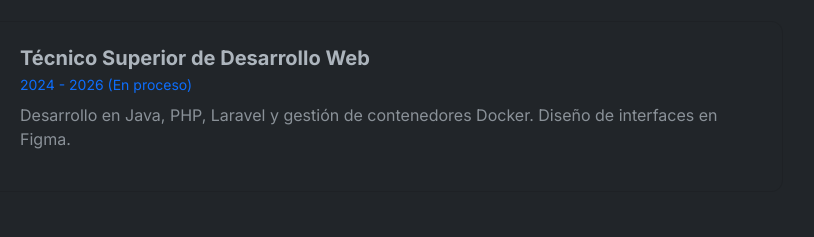
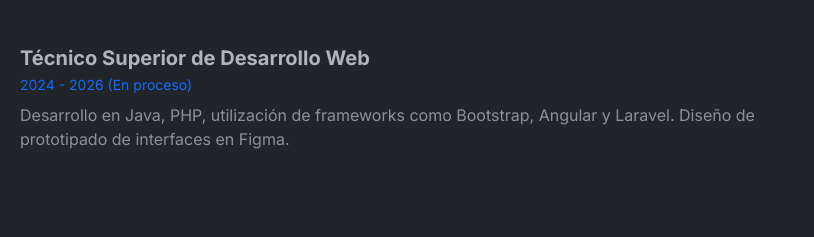
Before and after one commit to vaN1N/proyecto_portafolio, a plain HTML site: page index.html in a window 1280 px wide. Shown: the part 903-1140 px from the top of the page, 295-1109 px from the left. Drawn offline with nearby package versions, Linux system fonts and the light colour scheme.

Commit message:
Update index.html

```diff
--- a/index.html
+++ b/index.html
@@ -102,7 +102,7 @@
                         <div>
                             <h5 class="fw-bold mb-1" data-key="experience.job2_title">Técnico Superior de Desarrollo Web</h5>
                             <p class="text-primary small mb-2" data-key="experience.job2_period">2024 - 2026 (En proceso)</p>
-                            <p class="text-body-secondary" data-key="experience.job2_desc">Desarrollo en Java, PHP, Laravel y gestión de contenedores Docker. Diseño de interfaces en Figma.</p>
+                            <p class="text-body-secondary" data-key="experience.job2_desc">Desarrollo en Java, PHP, utilización de frameworks como Bootstrap, Angular y Laravel. Diseño de prototipado de interfaces en Figma.</p>
                         </div>
                     </div>
                 </div>
```
